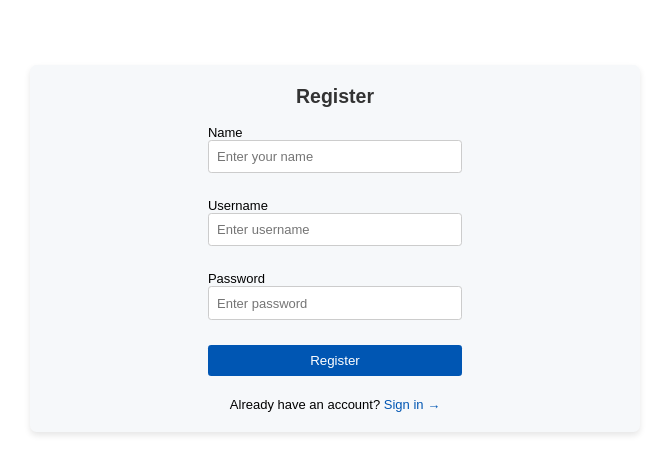
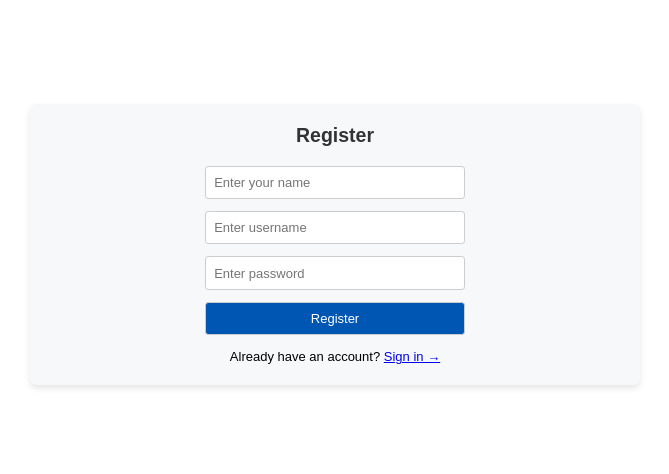
Before and after one commit to elvis-visi/todoApp, a React (Vite) app in the folder frontend/: page /register in a window 1280 px wide. Shown: the top 474 px of the page, without its empty margins (305-974 px from the left). Built offline with nearby package versions, Linux system fonts and the light colour scheme.

Commit message:
Register view styling similar to login

```diff
--- a/frontend/src/components/Login.jsx
+++ b/frontend/src/components/Login.jsx
@@ -14,20 +14,21 @@ const Login = ({
         <p>Demo credentials: bob - bob12</p>
         <form onSubmit={handleSubmit}>
           <div>
-             username
             <input
               id='username'
               value={username}
               onChange={handleUsernameChange}
+              placeholder="Enter your username"
             />
           </div>
           <div>
-             password
+
             <input
               id='password'
               type="password"
               value={password}
               onChange={handlePasswordChange}
+              placeholder="Enter your password"
             />
           </div>
           <button id="login-button" type="submit">login</button>
--- a/frontend/src/components/Register.jsx
+++ b/frontend/src/components/Register.jsx
@@ -14,7 +14,7 @@ const Register = ({
             <h2>Register</h2>
             <form onSubmit={handleSubmit}>
                 <div className="auth-input-group">
-                    <label htmlFor='name'>Name</label>
+
                     <input
                         id='name'
                         type="text"
@@ -24,7 +24,7 @@ const Register = ({
                     />
                 </div>
                 <div className="auth-input-group">
-                    <label htmlFor='username'>Username</label>
+
                     <input
                         id='username'
                         type="text"
@@ -34,7 +34,7 @@ const Register = ({
                     />
                 </div>
                 <div className="auth-input-group">
-                    <label htmlFor='password'>Password</label>
+
                     <input
                         id='password'
                         type="password"
--- a/frontend/src/styles.css
+++ b/frontend/src/styles.css
@@ -460,58 +460,48 @@ body, h1, h2, h3, p {
   flex-direction: column;
   align-items: center;
   justify-content: center;
-  padding: 1.5625rem; /* 25px */
-  max-width: 43.75rem; /* 700px */
-  margin: 5rem auto;
+  padding: 1.5625rem; /* 25px / 16px */
+  max-width: 43.75rem; /* 700px / 16px */
+  height: 30vh; /* Viewport height unit, no need for rem conversion */
+  margin: 0 auto;
+  margin-top: 8rem;
   background-color: #f6f8fa;
-  box-shadow: 0 0.25rem 0.5rem rgba(0, 0, 0, 0.1);
-  border-radius: 0.5rem;
+  box-shadow: 0 0.25rem 0.5rem rgba(0,0,0,0.1); /* 4px and 8px converted to rem */
+  border-radius: 0.5rem; /* 8px / 16px */
 }
 
 .auth-view h2 {
   color: #333;
-  margin-bottom: 1.25rem;
+  margin-bottom: 1.25rem; /* 20px / 16px */
 }
 
-.auth-input-group {
-  margin-bottom: 1rem;
+.auth-view form {
+  width: 100%; /* Full width, no change needed */
+  max-width: 20rem; /* 320px / 16px */
+  display: flex;
+  flex-direction: column;
+  margin: auto;
 }
 
-.auth-input-group input {
-  width: 100%;
-  padding: 0.625rem;
-  margin-bottom: 0.9375rem;
-  font-size: 1rem;
-  border: 0.0625rem solid #ccc;
+.auth-view input, .auth-view button[type="submit"] {
+  width: 100%; /* Ensures all inputs and the button are the same width */
+  padding: 0.625rem; /* 10px / 16px */
+  margin-bottom: 0.9375rem; /* 15px / 16px */
+  font-size: 1rem; /* 16px / 16px */
+  border: 0.0625rem solid #ccc; /* 1px / 16px */
   border-radius: 0.25rem;
-  box-sizing: border-box;
+  box-sizing: border-box; /* Includes padding and border in the element's total width and height */
 }
 
-.auth-button {
-  width: 100%;
-  padding: 0.625rem;
+.auth-view button[type="submit"] {
   background-color: #0056b3;
-  color: white;
-  border: none;
-  border-radius: 0.25rem;
+  color: #ffffff;
   cursor: pointer;
   transition: background-color 0.3s ease;
-  margin-bottom: 1.6rem;
 }
 
-.auth-button:hover {
+.auth-view button[type="submit"]:hover {
   background-color: #003580;
-}
-
-.auth-link {
-  color: #0056b3;
-  text-decoration: none;
-  transition: color 0.2s ease;
-}
-
-.auth-link:hover {
-  text-decoration: underline;
-  color: #003580;
 }
 
 
```
